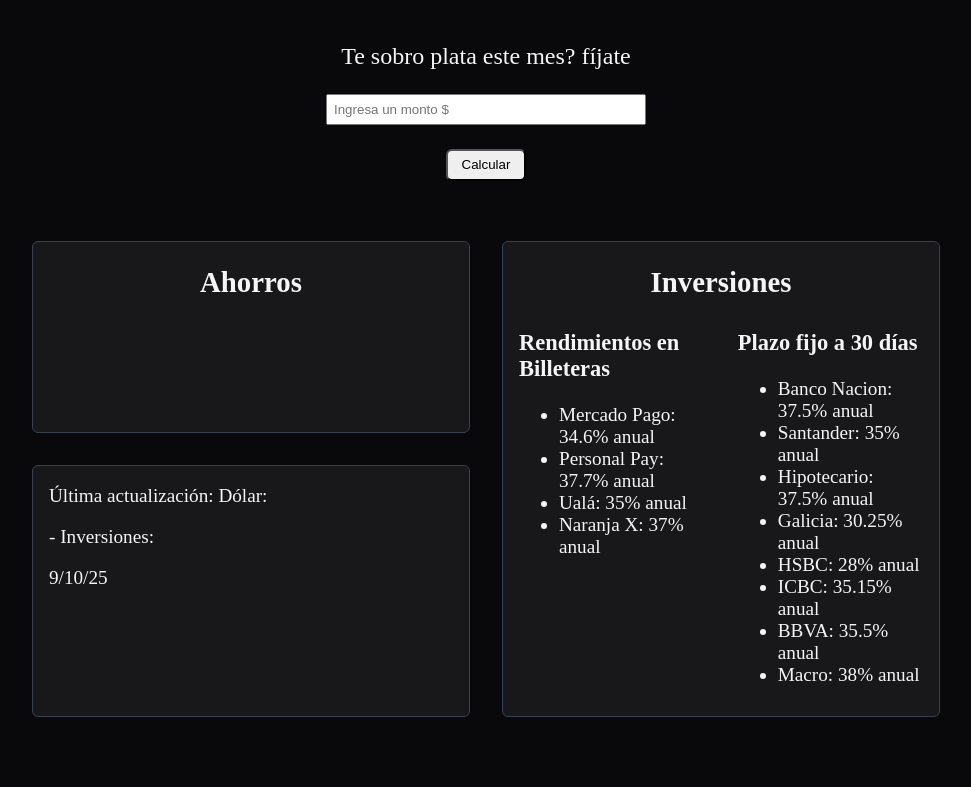
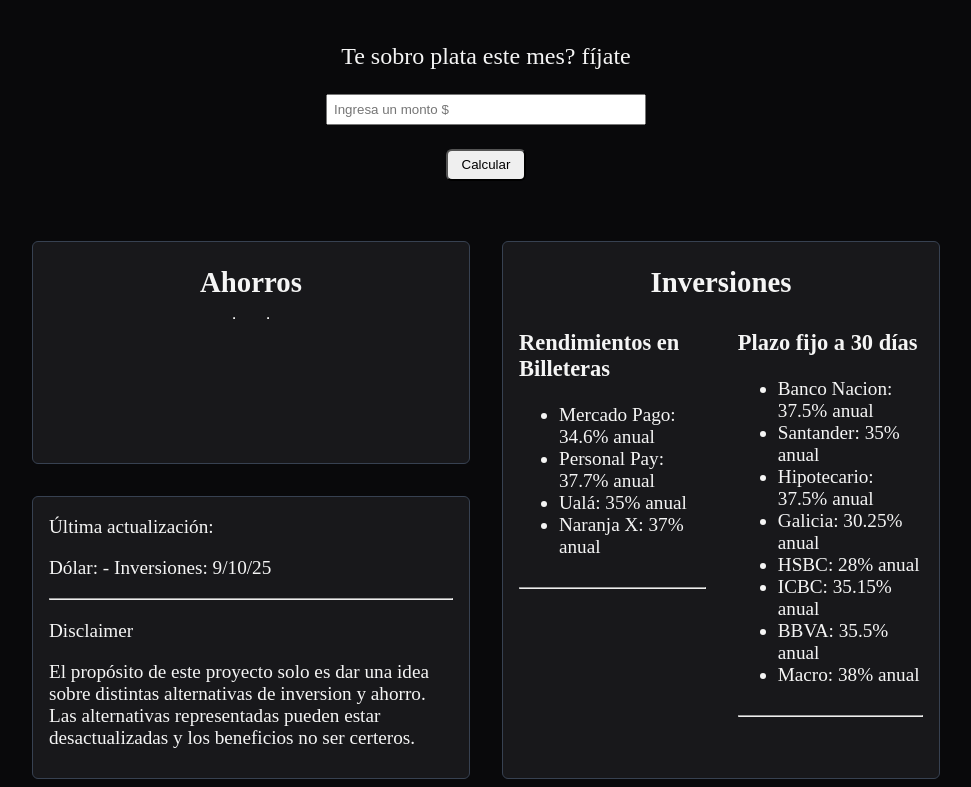
Before and after one commit to joastur11/vueltito-app, a website with bundled scripts: page project/index.html in a window 1280 px wide. Shown: the part 196-983 px from the top of the page, without its empty margins (154-1125 px from the left). Before the commit the page ends 921 px from the top, so only its background shows below. Built offline with nearby package versions, Linux system fonts and the light colour scheme; no server answers.

Commit message:
Update index.html

```diff
--- a/project/index.html
+++ b/project/index.html
@@ -23,16 +23,22 @@
               <div id="cotizacion-dolares">
                 <!-- -->
               </div>
+              <div class="parte-inferior">
+                <hr />
                 <div id="compra-dolares">
                   <!-- -->
+                </div>
               </div>
             </div>
             <div class="dolar-cripto">
               <div id="cotizacion-dolar-cripto">
                 <!-- -->
               </div>
+              <div class="parte-inferior">
+                <hr />
                 <div id="compra-dolar-cripto">
                   <!-- -->
+                </div>
               </div>
             </div>
           </div>
@@ -44,22 +50,35 @@
               <div id="tnas">
                 <!-- -->
               </div>
+              <div class="parte-inferior">
+                <hr />
                 <div id="rendimientos-ganados">
                   <!-- -->
+                </div>
               </div>
             </div>
             <div class="plazos-fijos">
               <div id="tazas">
                 <!-- -->
               </div>
+              <div class="parte-inferior">
+                <hr />
                 <div id="intereses-ganados">
                   <!-- -->
                 </div>
               </div>
             </div>
           </div>
+        </div>
         <div class="disclaimer">
-          <p>Última actualización: Dólar: <p id="act-dolar"><!-- --></p> - Inversiones: <p id="act-plazos">9/10/25</p></p>
+          <p>Última actualización:</p>
+          <p> Dólar: <span id="act-dolar"><!-- --></span> - Inversiones: <span id="act-plazos">9/10/25</span></p>
+          <hr />
+          <p>Disclaimer</p>
+          <p>
+            El propósito de este proyecto solo es dar una idea sobre distintas alternativas de inversion y ahorro.
+            Las alternativas representadas pueden estar desactualizadas y los beneficios no ser certeros.
+          </p>
         </div>
       </section>
     </main>
```
Lines whose indentation alone changed are shown as unchanged.
